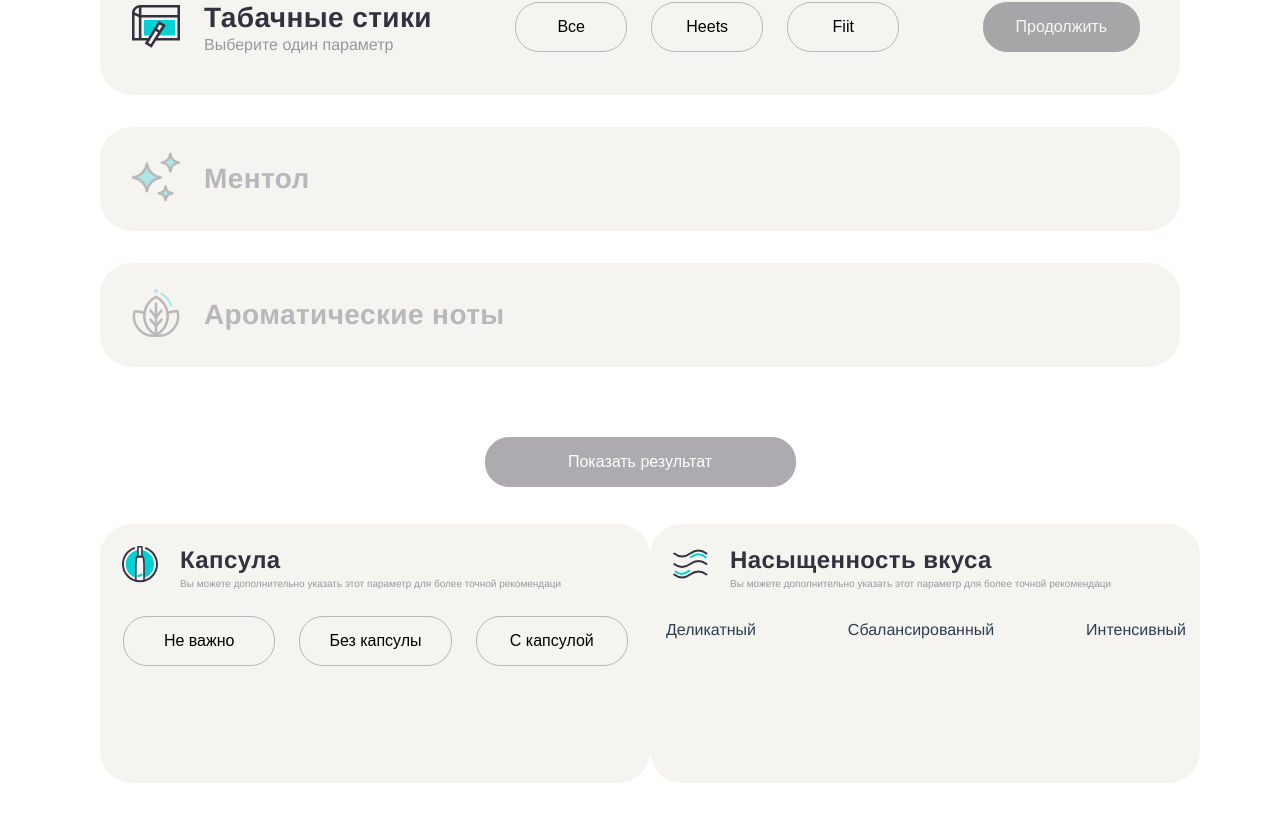
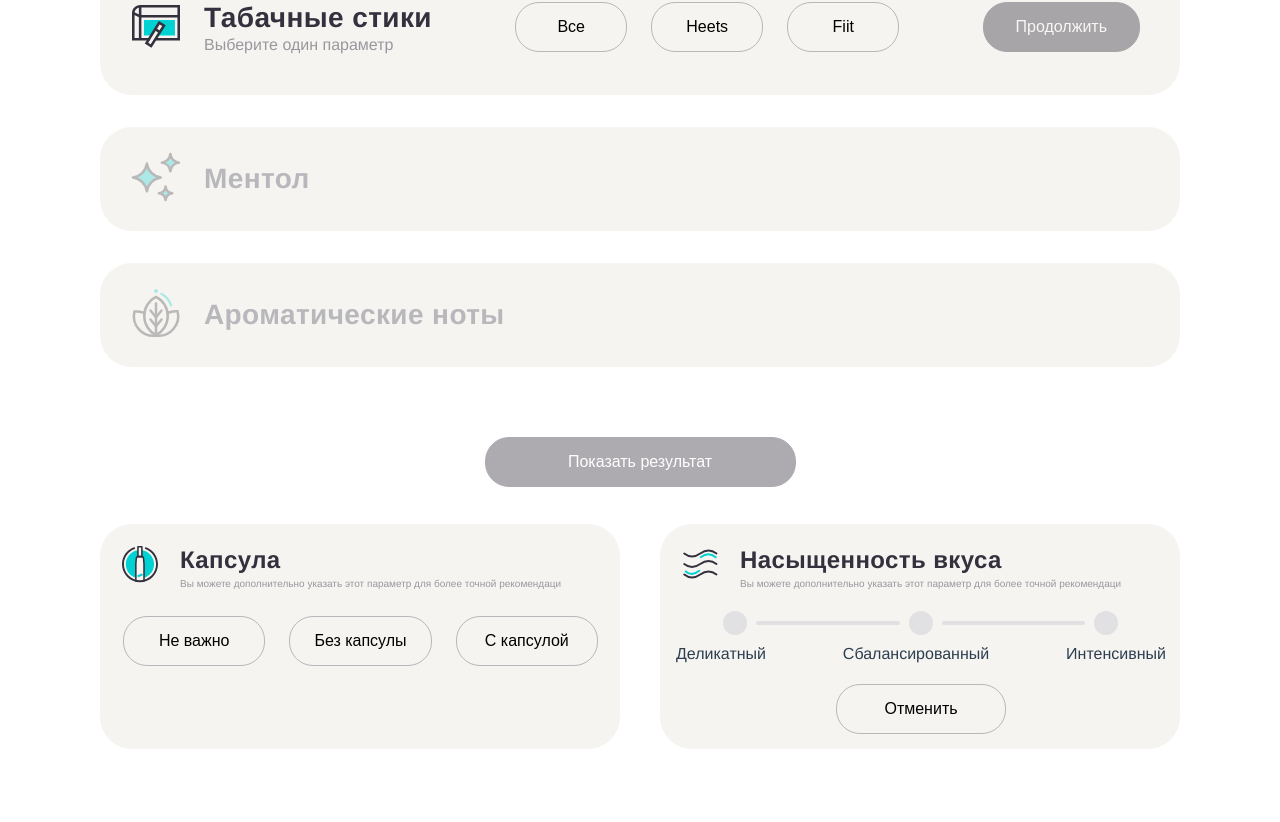
Before and after one commit to parunkov/Vue3, a Vue app: page /#/ in a window 1280 px wide. Shown: the part 268-1090 px from the top of the page. Built offline with nearby package versions, Linux system fonts and the light colour scheme.

Commit message:
additional markup

```diff
--- a/src/App.vue
+++ b/src/App.vue
@@ -4,6 +4,9 @@
 </template>
 
 <style lang="scss">
+* {
+  box-sizing: border-box;
+}
 #app {
   font-family: Avenir, Helvetica, Arial, sans-serif;
   -webkit-font-smoothing: antialiased;
--- a/src/pages/GuidePage.vue
+++ b/src/pages/GuidePage.vue
@@ -64,13 +64,36 @@
             :text="additionSections.taste.text"
           />
           <div class="kam-112908-section__content-block">
-            <div class="kam-112908-section__line-block"></div>
+            <div class="kam-112908-section__line-block">
+              <div
+                v-for="dot in additionSections.taste.dots"
+                :key="dot.id"
+                :class="[
+                  { 'kam-112908-section__dot': dot.type === 'dot' },
+                  { 'kam-112908-section__line': dot.type === 'line' },
+                  dot.class,
+                ]"
+              ></div>
+            </div>
             <div class="kam-112908-section__comments-block">
-              <div v-for="dot in additionSections.taste.dots" :key="dot.id">
+              <div
+                v-for="dot in dotComments"
+                :key="dot.id"
+                class="kam-112908-section__coment"
+                :class="`kam-112908-section__coment_position_${dot.modifier}`"
+              >
                 {{ dot.text }}
               </div>
             </div>
           </div>
+          <guide-button
+            :color="additionSections.taste.firstButton.color"
+            :text="additionSections.taste.firstButton.text"
+            :type="additionSections.taste.firstButton.type"
+            :active="additionSections.taste.firstButton.active"
+            @buttonClick="onButtonClick"
+            class="kam-112908-button_type_cancel"
+          />
         </div>
       </div>
     </div>
@@ -257,12 +280,14 @@ export default {
               text: 'Деликатный',
               active: false,
               selected: false,
+              class: 'kam-112908-section__dot_position_first',
             },
             {
               id: 2,
               type: 'line',
               modifier: 'first',
               selected: false,
+              class: 'kam-112908-section__line_position_first',
             },
             {
               id: 3,
@@ -271,12 +296,14 @@ export default {
               text: 'Сбалансированный',
               active: false,
               selected: false,
+              class: 'kam-112908-section__dot_position_second',
             },
             {
               id: 4,
               type: 'line',
               modifier: 'second',
               selected: false,
+              class: 'kam-112908-section__line_position_second',
             },
             {
               id: 5,
@@ -285,8 +312,16 @@ export default {
               text: 'Интенсивный',
               active: false,
               selected: false,
+              class: 'kam-112908-section__dot_position_thrid',
             },
           ],
+          firstButton: {
+            color: 'none',
+            text: 'Отменить',
+            type: 'cancelTaste',
+            active: false,
+            selected: false,
+          },
         },
       },
       stepNumber: '1',
@@ -300,6 +335,11 @@ export default {
     };
   },
   components: { GuideSection, GuideButtonsBlock, GuideButton, GuideSectionTitle },
+  computed: {
+    dotComments() {
+      return this.additionSections.taste.dots.filter((item) => item.type === 'dot');
+    },
+  },
   methods: {
     onButtonClick(event) {
       console.log(event);
--- a/src/styles/styles.scss
+++ b/src/styles/styles.scss
@@ -544,6 +544,7 @@
     &_type_cancel {
         width: 170px;
         margin: 0 auto;
+        background: transparent;
         cursor: default;
         &.kam-112908-button_active {
             background: #00d1d2;
```
